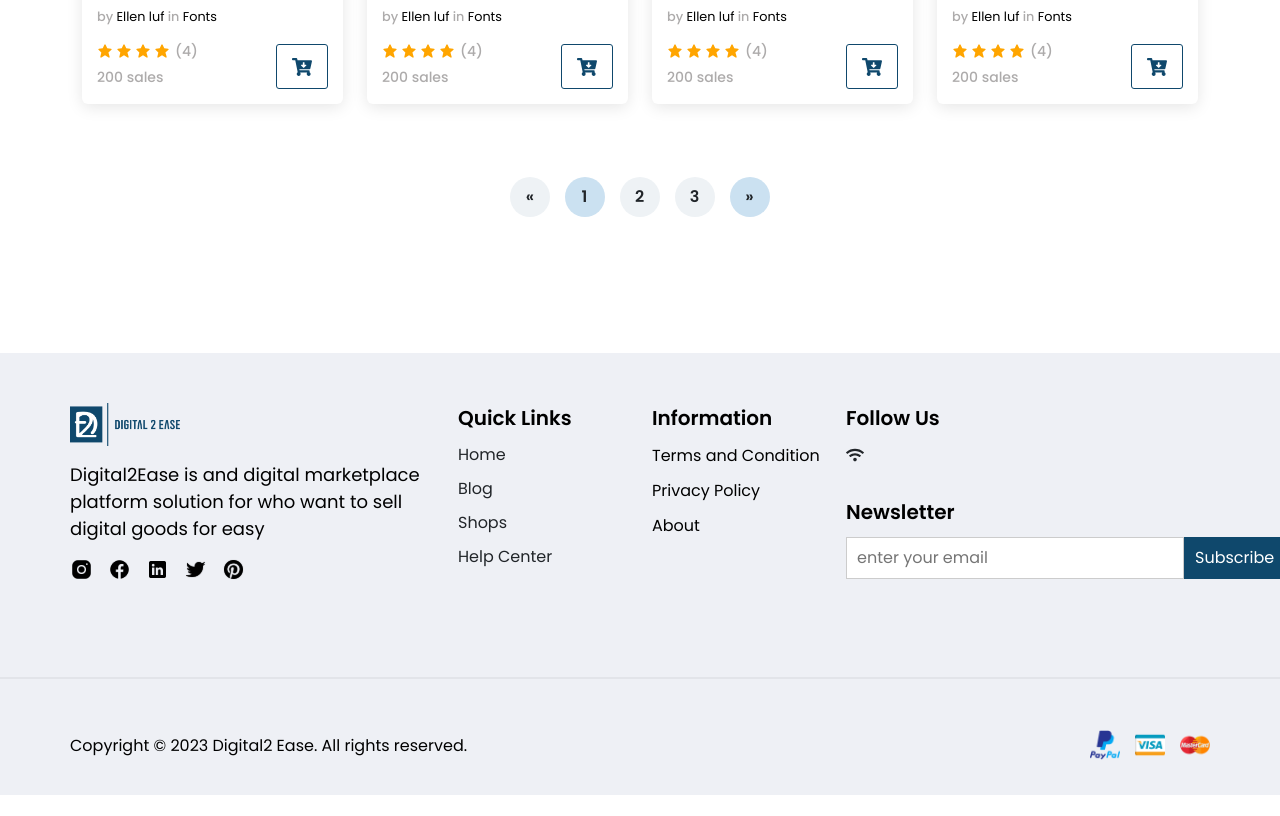
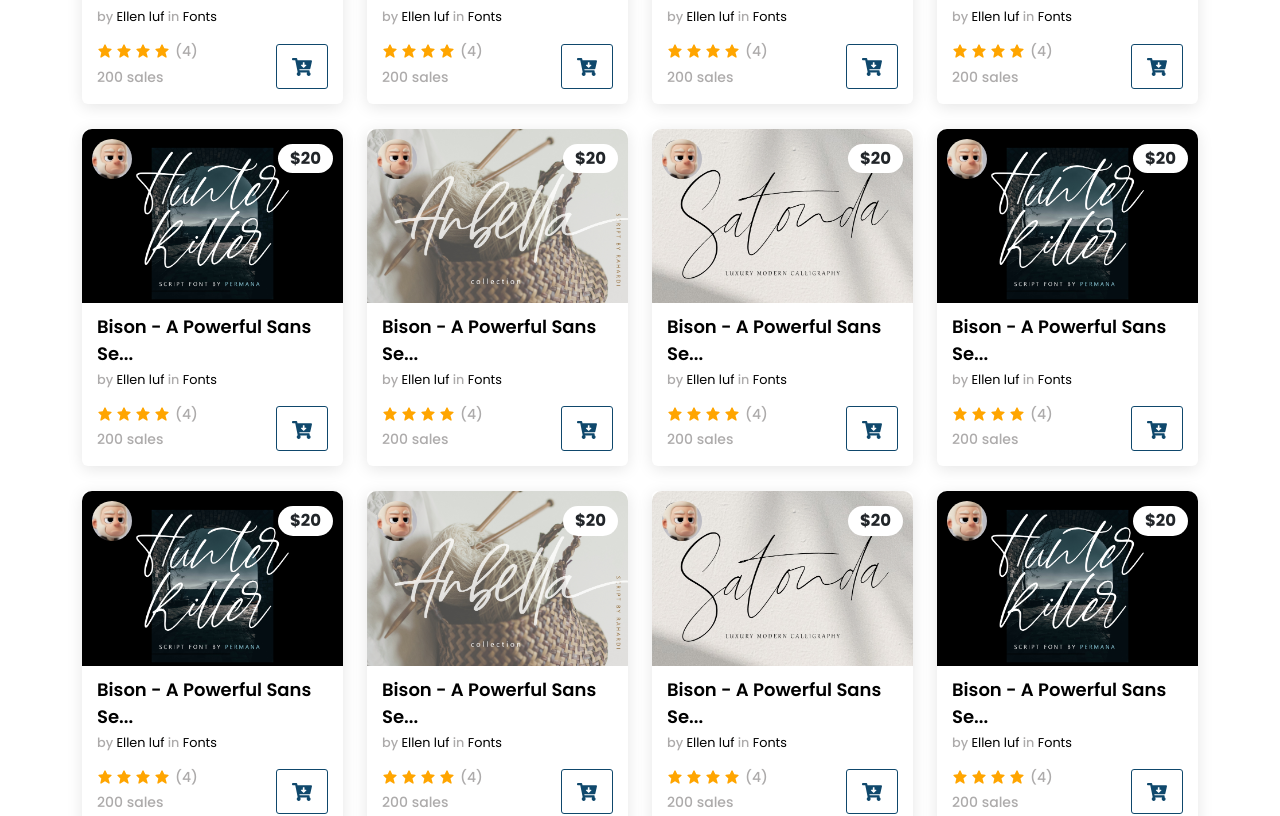
Before and after one commit to Chndrafajar/digital2-ease, a React (Vite) app: page /c/1 in a window 1280 px wide. Shown: the part 1605-2421 px from the top of the page. Before the commit the page ends 2400 px from the top, so only its background shows below. Built offline with nearby package versions, Linux system fonts and the light colour scheme.

Commit message:
Update data.js

```diff
--- a/src/data.js
+++ b/src/data.js
@@ -275,6 +275,162 @@ export const Produk = {
       img: '/produk/produk1.png',
       imgToko: '/produk/profil.jpg',
     },
+    {
+      id: 17,
+      name: 'Bison - A Powerful Sans Serif',
+      slug: 'bison - a powerful sans serif',
+      totalStars: 12,
+      starNumber: 3,
+      sales: 200,
+      price: 20,
+      nameToko: 'Ellen luf',
+      categories: 'Fonts',
+      img: '/produk/produk1.png',
+      imgToko: '/produk/profil.jpg',
+    },
+    {
+      id: 18,
+      name: 'Bison - A Powerful Sans Serif',
+      slug: 'bison - a powerful sans serif',
+      totalStars: 12,
+      starNumber: 3,
+      sales: 200,
+      price: 20,
+      nameToko: 'Ellen luf',
+      categories: 'Fonts',
+      img: '/produk/produk2.jpg',
+      imgToko: '/produk/profil.jpg',
+    },
+    {
+      id: 19,
+      name: 'Bison - A Powerful Sans Serif',
+      slug: 'bison - a powerful sans serif',
+      totalStars: 12,
+      starNumber: 3,
+      sales: 200,
+      price: 20,
+      nameToko: 'Ellen luf',
+      categories: 'Fonts',
+      img: '/produk/produk4.jpg',
+      imgToko: '/produk/profil.jpg',
+    },
+    {
+      id: 20,
+      name: 'Bison - A Powerful Sans Serif',
+      slug: 'bison - a powerful sans serif',
+      totalStars: 12,
+      starNumber: 3,
+      sales: 200,
+      price: 20,
+      nameToko: 'Ellen luf',
+      categories: 'Fonts',
+      img: '/produk/produk1.png',
+      imgToko: '/produk/profil.jpg',
+    },
+    {
+      id: 21,
+      name: 'Bison - A Powerful Sans Serif',
+      slug: 'bison - a powerful sans serif',
+      totalStars: 12,
+      starNumber: 3,
+      sales: 200,
+      price: 20,
+      nameToko: 'Ellen luf',
+      categories: 'Fonts',
+      img: '/produk/produk1.png',
+      imgToko: '/produk/profil.jpg',
+    },
+    {
+      id: 22,
+      name: 'Bison - A Powerful Sans Serif',
+      slug: 'bison - a powerful sans serif',
+      totalStars: 12,
+      starNumber: 3,
+      sales: 200,
+      price: 20,
+      nameToko: 'Ellen luf',
+      categories: 'Fonts',
+      img: '/produk/produk2.jpg',
+      imgToko: '/produk/profil.jpg',
+    },
+    {
+      id: 23,
+      name: 'Bison - A Powerful Sans Serif',
+      slug: 'bison - a powerful sans serif',
+      totalStars: 12,
+      starNumber: 3,
+      sales: 200,
+      price: 20,
+      nameToko: 'Ellen luf',
+      categories: 'Fonts',
+      img: '/produk/produk4.jpg',
+      imgToko: '/produk/profil.jpg',
+    },
+    {
+      id: 24,
+      name: 'Bison - A Powerful Sans Serif',
+      slug: 'bison - a powerful sans serif',
+      totalStars: 12,
+      starNumber: 3,
+      sales: 200,
+      price: 20,
+      nameToko: 'Ellen luf',
+      categories: 'Fonts',
+      img: '/produk/produk1.png',
+      imgToko: '/produk/profil.jpg',
+    },
+    {
+      id: 25,
+      name: 'Bison - A Powerful Sans Serif',
+      slug: 'bison - a powerful sans serif',
+      totalStars: 12,
+      starNumber: 3,
+      sales: 200,
+      price: 20,
+      nameToko: 'Ellen luf',
+      categories: 'Fonts',
+      img: '/produk/produk1.png',
+      imgToko: '/produk/profil.jpg',
+    },
+    {
+      id: 26,
+      name: 'Bison - A Powerful Sans Serif',
+      slug: 'bison - a powerful sans serif',
+      totalStars: 12,
+      starNumber: 3,
+      sales: 200,
+      price: 20,
+      nameToko: 'Ellen luf',
+      categories: 'Fonts',
+      img: '/produk/produk2.jpg',
+      imgToko: '/produk/profil.jpg',
+    },
+    {
+      id: 27,
+      name: 'Bison - A Powerful Sans Serif',
+      slug: 'bison - a powerful sans serif',
+      totalStars: 12,
+      starNumber: 3,
+      sales: 200,
+      price: 20,
+      nameToko: 'Ellen luf',
+      categories: 'Fonts',
+      img: '/produk/produk4.jpg',
+      imgToko: '/produk/profil.jpg',
+    },
+    {
+      id: 28,
+      name: 'Bison - A Powerful Sans Serif',
+      slug: 'bison - a powerful sans serif',
+      totalStars: 12,
+      starNumber: 3,
+      sales: 200,
+      price: 20,
+      nameToko: 'Ellen luf',
+      categories: 'Fonts',
+      img: '/produk/produk1.png',
+      imgToko: '/produk/profil.jpg',
+    },
   ],
 };
 
```
